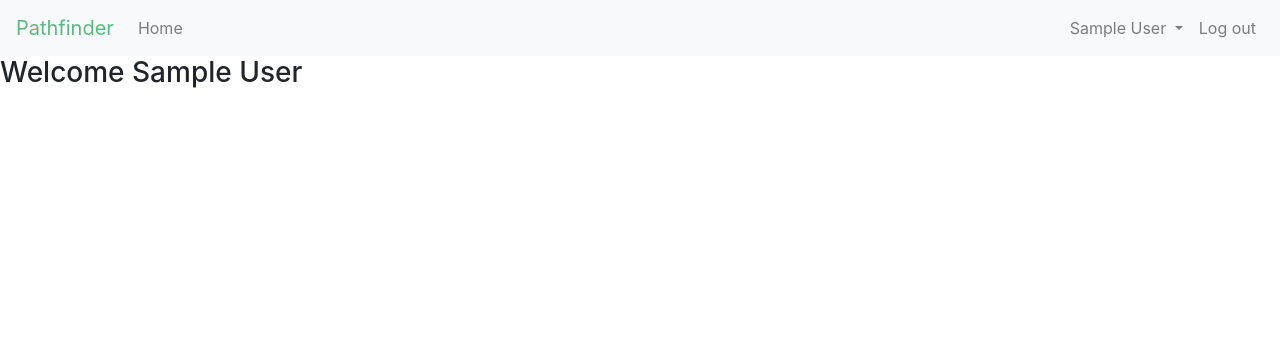
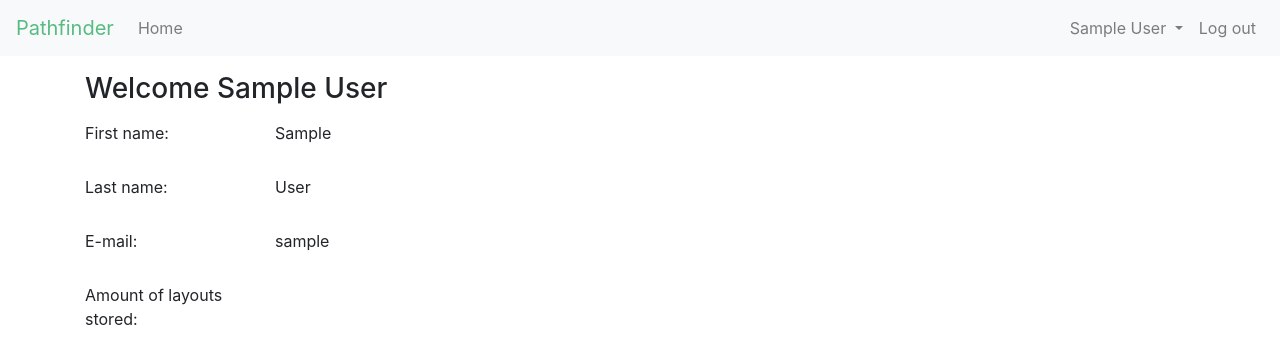
Before and after one commit to jellebaele/pathfinder, a Flask app: template templates/profile.html in a window 1280 px wide. Shown: the top 364 px of the page. Run offline with Flask 2, Linux system fonts and the light colour scheme; the template is opened without the code that fills it: values that come from a table or form of the project are taken from there, others are empty; the visitor is signed in with stand-in values (Sample User, id 1); data comes from the database, SQL or seed files in the repository; some libraries are stand-ins or nearby versions.

Commit message:
updated profile page

```diff
--- a/server.py
+++ b/server.py
@@ -317,7 +317,9 @@
 @app.route('/profile')
 @login_required
 def profile():
-    return render_template('profile.html')
+    user = get_current_user()
+    amount = LayoutModel.query.filter(LayoutModel.user_id == user.id).count()
+    return render_template('profile.html', user=user, amount=amount)
 
 
 if __name__ == '__main__':
--- a/templates/profile.html
+++ b/templates/profile.html
@@ -1,5 +1,34 @@
 {% extends 'template.html' %}
 
 {% block body %}
-    <h3> Welcome {{session.name}}</small></h3>
+<div class="container">
+    <h3 class="mt-3"> Welcome {{session.name}}</small></h3>
+    <form>
+        <div class="form-group row">
+            <label for="idFirstname" class="col-sm-2 col-form-label">First name:</label>
+            <div class="col-sm-10">
+                <input type="text" readonly class="form-control-plaintext" id="idFirstname" value="{{ user.first_name }}">
+            </div>
+        </div>
+        <div class="form-group row">
+            <label for="idLastname" class="col-sm-2 col-form-label">Last name:</label>
+            <div class="col-sm-10">
+                <input type="text" readonly class="form-control-plaintext" id="idLastname" value="{{ user.last_name }}">
+            </div>
+        </div>
+        <div class="form-group row">
+            <label for="idemail" class="col-sm-2 col-form-label">E-mail:</label>
+            <div class="col-sm-10">
+                <input type="text" readonly class="form-control-plaintext" id="idemail" value="{{ user.mail }}">
+            </div>
+        </div>
+        <div class="form-group row">
+            <label for="idamount" class="col-sm-2 col-form-label">Amount of layouts stored:</label>
+            <div class="col-sm-10">
+                <input type="text" readonly class="form-control-plaintext" id="idamount" value="{{ amount }}">
+            </div>
+        </div>
+    </form>
+</div>
+
 {% endblock %}
--- a/templates/template.html
+++ b/templates/template.html
@@ -38,7 +38,6 @@
                     </a>
                     <div class="dropdown-menu" aria-labelledby="navbarDropdown">
                         <a class="dropdown-item" href="/profile">My profile</a>
-                        <a class="dropdown-item" href="/settings">Settings</a>
                     </div>
                 </li>
                 <li>
```
Also changed, not shown: 1 other file.
